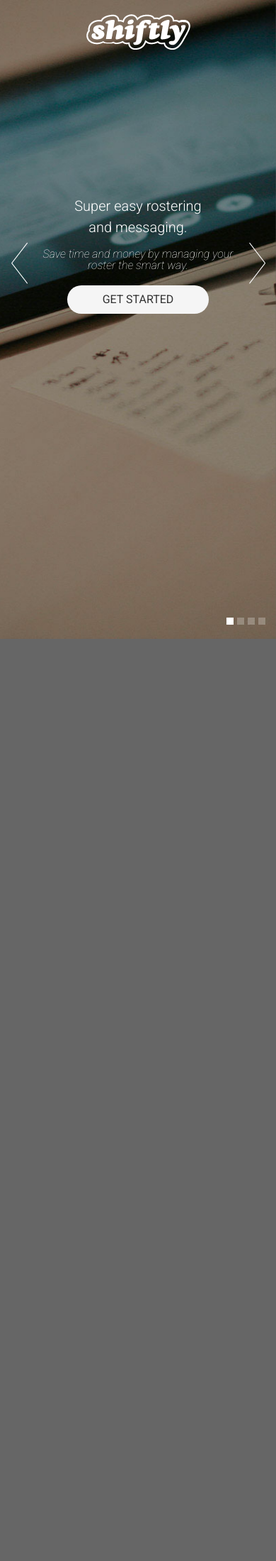
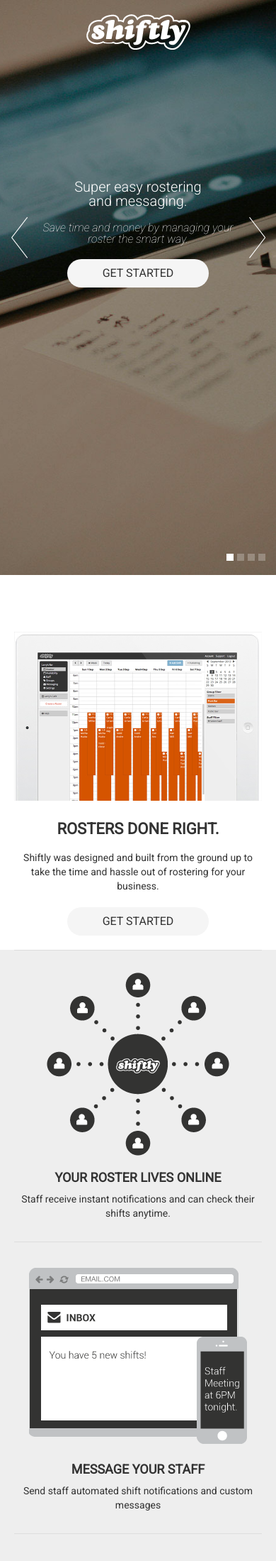
Before and after one commit to shiftly/shiftly_www, a Jekyll site: the page built from index.html, in a window 390 px wide. Shown: the top 2199 px of the page at 71% size. Built offline with Jekyll 4.4.1, drawn with Linux system fonts in a browser that asks for light colours; Markdown is read by kramdown in place of the engine named in the settings; before the commit the page ends 900 px from its top, so only the background shows below that; some of the changed text lies outside the part shown.

Commit message:
The new frontpage. Currently doesn't include the new carousel images.

```diff
--- a/_layouts/default.html
+++ b/_layouts/default.html
@@ -8,6 +8,7 @@
 
         <!-- Custom CSS -->
         <link rel="stylesheet" href="./css/bootstrap.min.css">
+        <link rel="stylesheet" href="./css/bootstrap-responsive.min.css">
         <link rel="stylesheet" href="./css/main.css">
         <link href='http://fonts.googleapis.com/css?family=Roboto:400,300,100,100italic,300italic' rel='stylesheet' type='text/css'>
     </head>
@@ -15,12 +16,25 @@
       <div class="page">
         <div class="topbar">
           <div class="topbar-inner">
+            <img class="logo pull-left" src="./img/logo-white.png"/>
+            <div>
+            <a class="btn no-style pull-right" href="https://app.shiftly.com/">Login</a>
             <a class="btn pull-right" href="https://app.shiftly.com/">Sign Up</a>
-            <a class="btn no-style pull-right" href="https://app.shiftly.com/">Login</a>
-            <img class="logo" src="./img/logo-white.png"/>
+            <a class="btn no-style pull-right" href="#">Pricing</a>
+            <a class="btn no-style pull-right hide-small" href="#">Features</a>
+          </div>
           </div>
         </div>
-      {{ content }}
+        {{ content }}
+        <div class="footer">
+          <div class="topbar-inner">
+            <a class="btn no-style pull-right" href="https://app.shiftly.com/">Login</a>
+            <a class="btn pull-right" href="https://app.shiftly.com/">Sign Up</a>
+            <a class="btn no-style pull-right" href="#">Pricing</a>
+            <img class="logo" src="./img/logo-white.png"/>
+            <span>Awesome online rostering</span>
+          </div>
+        </div>
       </div>
       <script type="text/javascript" src="./js/jquery-2.0.3.min.js"></script>
       <script type="text/javascript" src="./js/bootstrap.min.js"></script>
--- a/css/main.css
+++ b/css/main.css
@@ -1,7 +1,7 @@
 html,body{
   height:100%;
   font-family: 'Roboto', sans-serif;
-  background-color: #666;
+  background-color: #fff;
 }
 
 body:after{
@@ -13,12 +13,64 @@
   height:100%;
   /*min-width: 500px;*/
 }
-
+.above-fold {
+    height: 90%;
+  }
+.carousel {
+  background-color: #666;
+}
 .carousel,.item,.active{
   height:100%;
   width: 100%;
 }
 
+h3 {
+  line-height: 46px;
+}
+
+h4 {
+  text-transform:uppercase;
+  font-size: 22px;
+}
+
+h5 {
+  text-transform:uppercase;
+  font-size: 18px;
+}
+
+.captioned {
+  padding: 20px;
+}
+
+.captioned p {
+  padding: 10px 0px;
+}
+
+.grey {
+  background-color: #eee;
+}
+
+.container {
+  padding-top: 40px;
+}
+
+.grey .container {
+  padding-bottom: 20px;
+}
+
+.footer {
+  background-color: #333;
+  color: #fff;
+}
+
+.footer span {
+  font-weight: 100;
+  font-size: 12px;
+}
+
+.row {
+  padding-top: 40px;
+}
 .one {
   background: url(../img/ipadandpen-bg-darkened.jpg) no-repeat center center fixed;
   -webkit-background-size: cover;
@@ -119,7 +171,7 @@
 .btn.no-style {
   background: none;
   color: #fff;
-  padding: 10px 30px;
+  padding: 10px 20px;
 }
 
 .carousel-text span {
@@ -145,6 +197,9 @@
   .carousel-text span {
     font-size: 16px;
   }
+  .captioned {
+    padding: 20px 0px;
+  }
 }
 
 @media (max-width: 767px) {
@@ -152,8 +207,41 @@
     font-size: 20px;
     line-height: 20px;
   }
+  .topbar .logo.pull-left {
+  }
+  .above-fold, .topbar, .footer {
+    margin-left: -20px;
+    margin-right: -20px;
+  }
   .carousel-text span {
     font-size: 16px;
+  }
+  .captioned {
+    text-align: center;
+  }
+  .grey {
+    margin-left: -20px;
+    margin-right: -20px;
+    padding-left: 20px;
+    padding-right: 20px;
+  }
+  .grey .container, .grey .row {
+    padding-top: 0px;
+  }
+  .grey [class*="span"]{
+    border-top: 1px solid #ddd;
+    padding-top: 20px;
+    padding-bottom: 20px;
+  }
+  .hide-small {
+    display: none;
+  }
+
+  .footer span {
+    display: block;
+  }
+  .footer .btn {
+    margin-top: 12px;
   }
 }
 
@@ -164,4 +252,23 @@
   .topbar {
     text-align: center;
   }
+  .topbar .logo {
+    float: none;
+  }
+  .footer {
+    text-align: center
+  }
+  .footer .pull-right {
+    float:none;
+  }
+  .footer img {
+    display: none;
+  }
+
+  .footer span {
+    display: none;
+  }
+  .footer .btn {
+    margin-top: 5px;
+  }
 }
--- a/index.html
+++ b/index.html
@@ -2,6 +2,7 @@
 layout: default
 title: Shiftly - Online Rostering For Your Business
 ---
+<div class="above-fold">
     <div id="myCarousel" class="carousel slide">
       <ol class="carousel-indicators">
         <li data-target="#myCarousel" data-slide-to="0" class="active"></li>
@@ -13,32 +14,28 @@
       <div class="carousel-inner">
         <div class="active item one">
             <div class="carousel-text">
-            <h3>Super easy rostering</h3>
-            <h3>and messaging.</h3>
+                <h3>Super easy rostering<br> and messaging.</h3>
                 <span>Save time and money by managing your roster the smart way.</span>
                 <a class="btn" href="https://app.shiftly.com/">Get Started</a>
             </div>
         </div>
         <div class="item two">
             <div class="carousel-text">
-            <h3>Assign shifts according</h3>
-            <h3>to staff availability.</h3>
+                <h3>Assign shifts according<br> to staff availability.</h3>
                 <span>The availability checker allows you to assign shifts with confidence.</span>
                 <a class="btn" href="https://app.shiftly.com/">Get Started</a>
             </div>
         </div>
         <div class="item three">
             <div class="carousel-text">
-            <h3>One-Click Publishing instantly</h3>
-            <h3>sends your staff their shifts.</h3>
+                <h3>One-Click Publishing instantly<br> sends your staff their shifts.</h3>
                 <span>All roster and shift changes are instantaneously and easily shared online.</span>
                 <a class="btn" href="https://app.shiftly.com/">Get Started</a>
             </div>
         </div>
         <div class="item four">
             <div class="carousel-text">
-            <h3>Easily message your staff</h3>
-            <h3>and stay in contact.</h3>
+                <h3>Easily message your staff<br> and stay in contact.</h3>
                 <span>Send your staff messages and automatic notifications of their shifts.</span>
                 <a class="btn" href="https://app.shiftly.com/">Get Started</a>
             </div>
@@ -48,3 +45,56 @@
       <a class="carousel-controls left" href="#myCarousel" data-slide="prev"><img src="./img/left-arrow.png"/></a>
       <a class="carousel-controls right" href="#myCarousel" data-slide="next"><img src="./img/right-arrow.png"/></a>
     </div>
+</div>
+<div class="container">
+    <div class="row">
+        <div class="span8">
+            <img src="./img/ipad-screenshot.jpg"/>
+        </div>
+        <div class="span4">
+            <div class="captioned">
+                <h4>Rosters Done Right.</h4>
+                <p>Shiftly was designed and built from the ground up to take the time and hassle out of rostering for your business.</p>
+                <a class="btn" href="https://app.shiftly.com/">Get Started</a>
+            </div>
+        </div>
+    </div>
+</div>
+<div class="grey text-center">
+    <div class="container">
+        <div class="row">
+            <div class="span4">
+                    <img src="./img/roster-lives-online.png"/>
+                    <h5>Your Roster Lives Online</h5>
+                    <p>Staff receive instant notifications and can check their shifts anytime.</p>
+            </div>
+            <div class="span4">
+                <img src="./img/message-your-staff.png"/>
+                <h5>Message Your Staff</h5>
+                <p>Send staff automated shift notifications and custom messages</p>
+            </div>
+            <div class="span4">
+                <img src="./img/groups.png"/>
+                <h5>Get Organised With Groups</h5>
+                <p>Edit, view and organise your roster in a way that makes sense</p>
+            </div>
+        </div>
+        <div class="row">
+            <div class="span4">
+                <img src="./img/availability.png"/>
+                <h5>Track Staff Availability</h5>
+                <p>Easily manage availability see you avoid putting on staff when they can't work.</p>
+            </div>
+            <div class="span4">
+                <img src="./img/budget.png"/>
+                <h5>Control Your Budget</h5>
+                <p>Compare cost per staff per shift against the overall cost of your roster.</p>
+            </div>
+            <div class="span4">
+                <img src="./img/free-sms.png"/>
+                <h5>Send SMS For Free</h5>
+                <p>Not everyone is reliable with checking email. That's why all paid plans come with free SMS.</p>
+            </div>
+        </div>
+    </div>
+</div>
```
Also changed, not shown: css/bootstrap-responsive.min.css (added), img/availability.png (added), img/budget.png (added), img/free-sms.png (added), img/groups.png (added), img/ipad-screenshot.jpg (added), img/message-your-staff.png (added), img/roster-lives-online.png (added). Lines whose indentation alone changed are shown as unchanged.
